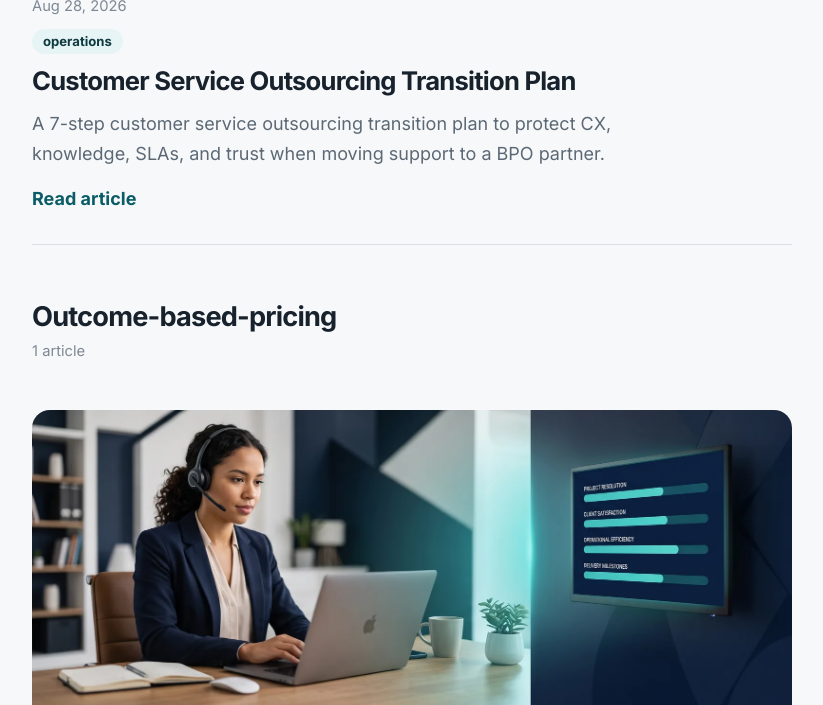
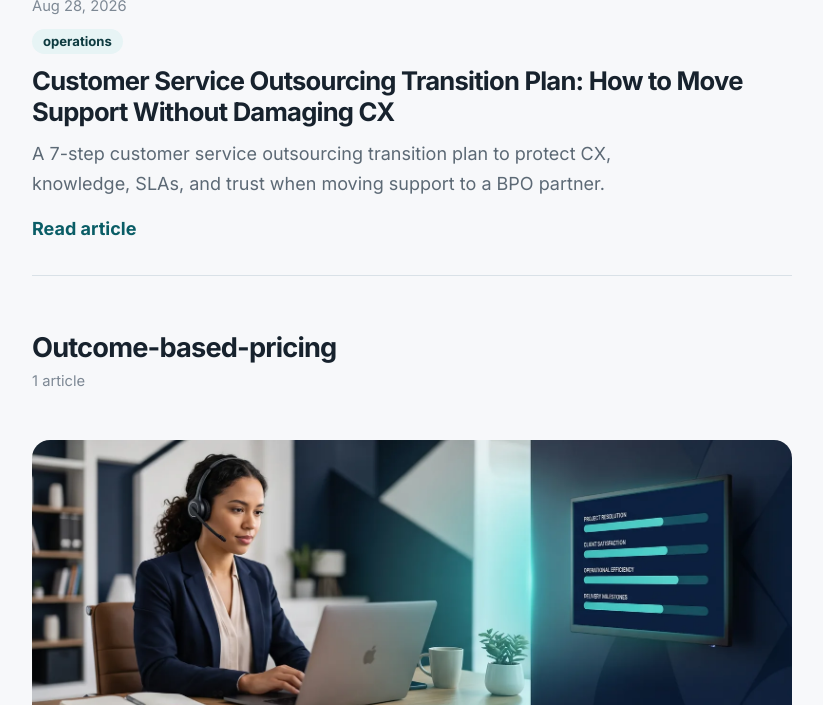
Before and after one commit to callnovo-cc/blog, a Jekyll site: the page built from categories.html, in a window 1280 px wide and 900 px high, scrolled down 15973 px, cut to the strip 195-900 px from the top of the window. Shown: the whole strip, without its empty margins (228-1051 px from the left). Built offline with Jekyll 4.4.1, drawn with Linux system fonts in a browser that asks for light colours.

Commit message:
Update 2026-08-28-customer-service-outsourcing-transit.md

```diff
--- a/_posts/2026-08-28-customer-service-outsourcing-transit.md
+++ b/_posts/2026-08-28-customer-service-outsourcing-transit.md
@@ -1,5 +1,5 @@
 ---
-title: "Customer Service Outsourcing Transition Plan"
+title: "Customer Service Outsourcing Transition Plan: How to Move Support Without Damaging CX"
 description: "A 7-step customer service outsourcing transition plan to protect CX, knowledge, SLAs, and trust when moving support to a BPO partner."
 slug: "customer-service-outsourcing-transition-plan"
 date: 2026-08-28
```
